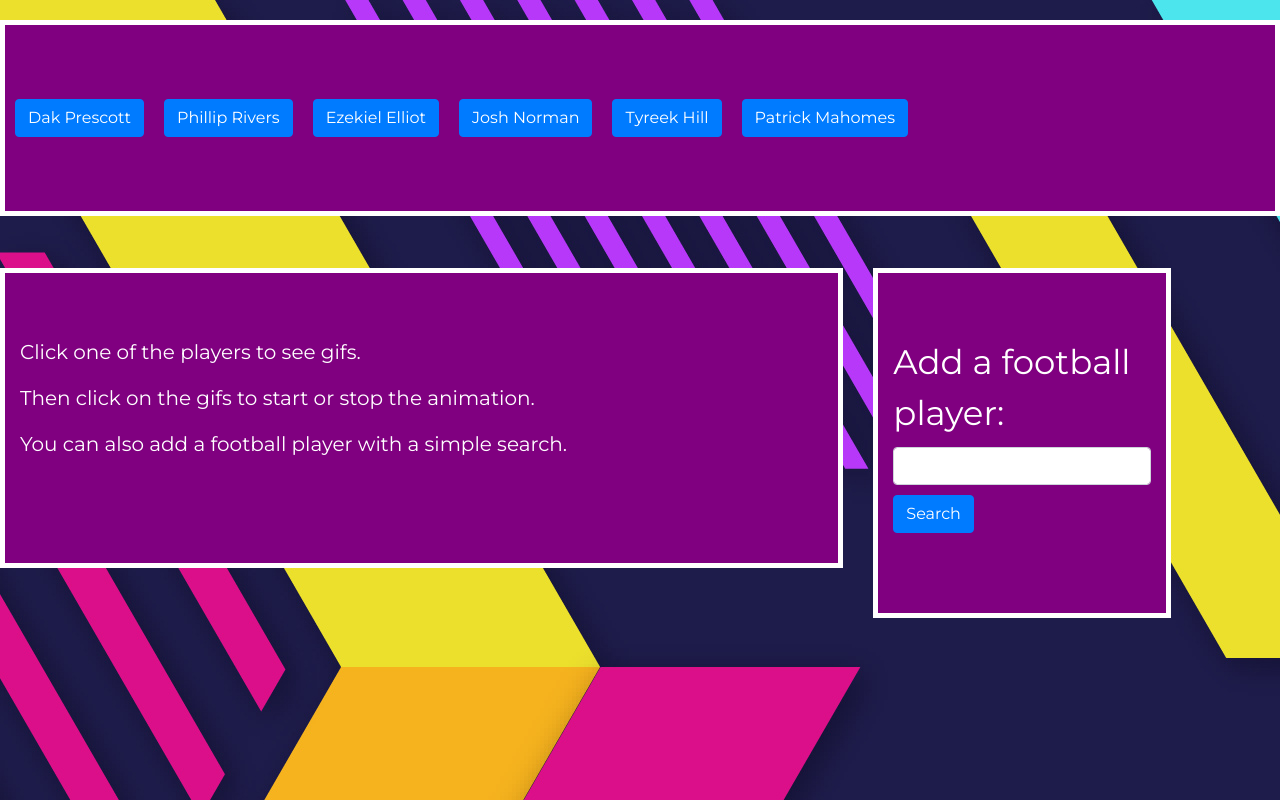
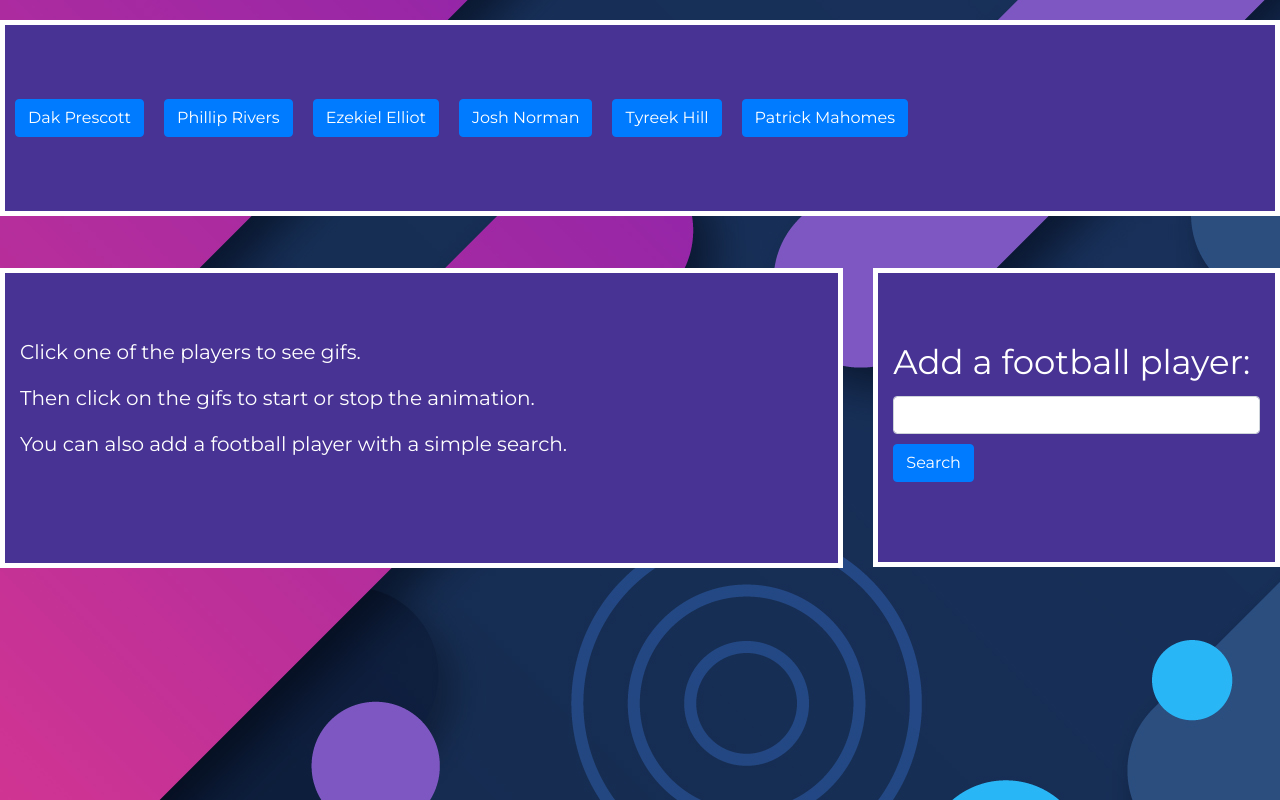
Before and after one commit to rtothaoss/Giftastic, a plain HTML site: page index.html in a window 1280 px wide. Drawn offline with nearby package versions, Linux system fonts and the light colour scheme.

Commit message:
final push

```diff
--- a/assets/css/style.css
+++ b/assets/css/style.css
@@ -12,14 +12,16 @@ div.football-gifs {
 }
 
 body {
-    background-image: url('../images/539921-PJX46F-885.jpg')
+    background-image: url('../images/1920244.jpg')
 }
 
 .jumbotron {
-    background: purple;
+    /* background: purple; */
+    background: rgb(72, 51, 148);
     margin-top: 20px;
     color: white;
     border: 5px solid white;
+
 }
 
 p {
--- a/index.html
+++ b/index.html
@@ -39,7 +39,7 @@
         </div>
       </div>
     </div>
-        <div class='col-md-3'>
+        <div class='col-md-4'>
             <div class="jumbotron jumbotron-fluid">
                 <div class="container">
                     <div class="form-group">
@@ -59,6 +59,6 @@
     <script src="https://stackpath.bootstrapcdn.com/bootstrap/4.2.1/js/bootstrap.min.js" integrity="sha384-B0UglyR+jN6CkvvICOB2joaf5I4l3gm9GU6Hc1og6Ls7i6U/mkkaduKaBhlAXv9k" crossorigin="anonymous"></script>
 
     <script type="text/javascript" src="assets/javascript/app.js"></script>
-
+    <!-- <a href="https://www.freepik.com/free-vector/abstract-background_3643010.htm">Designed by Freepik</a> -->
   </body>
 </html>
```
Also changed, not shown: assets/images/15505.jpg (added), assets/images/1920244.jpg (added).
